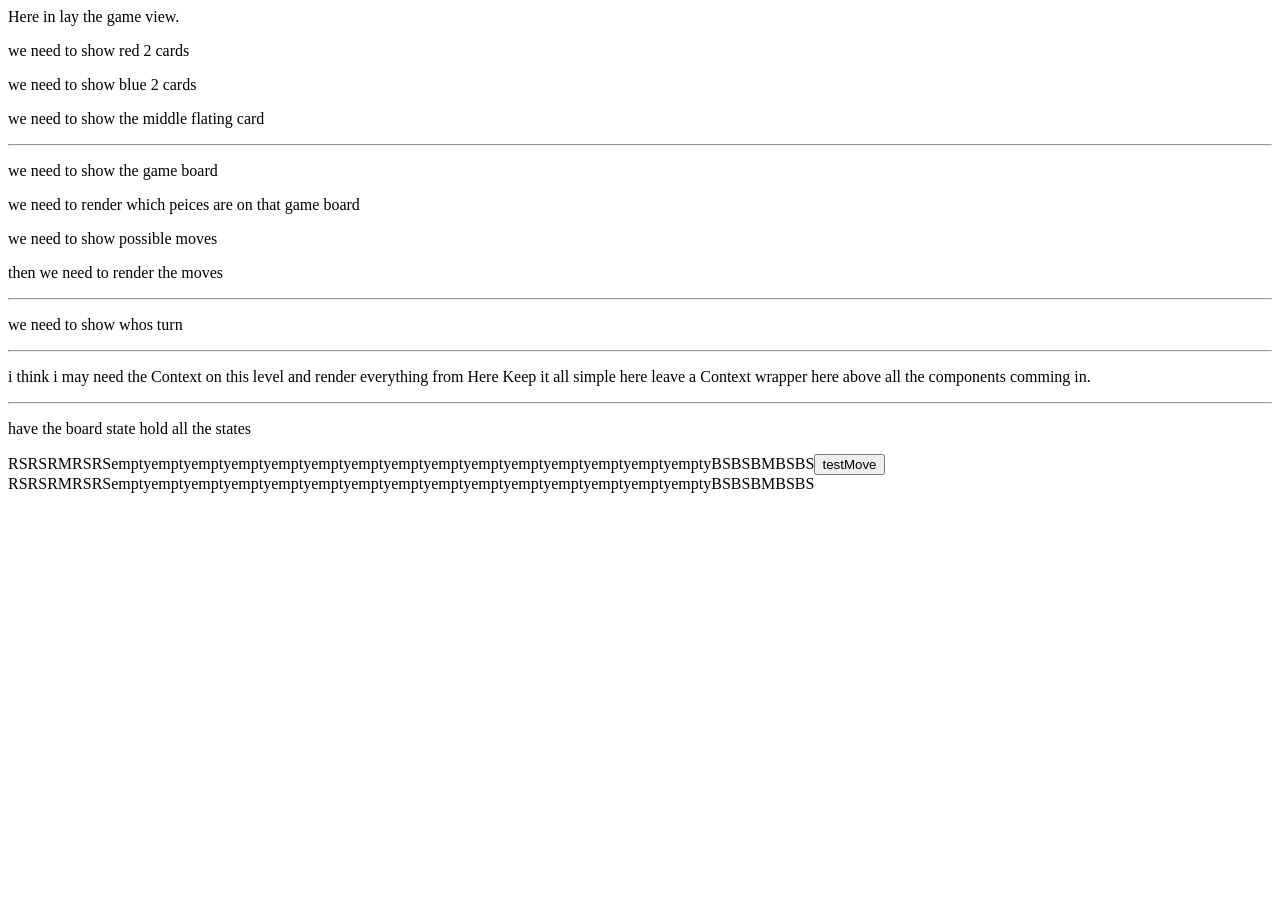
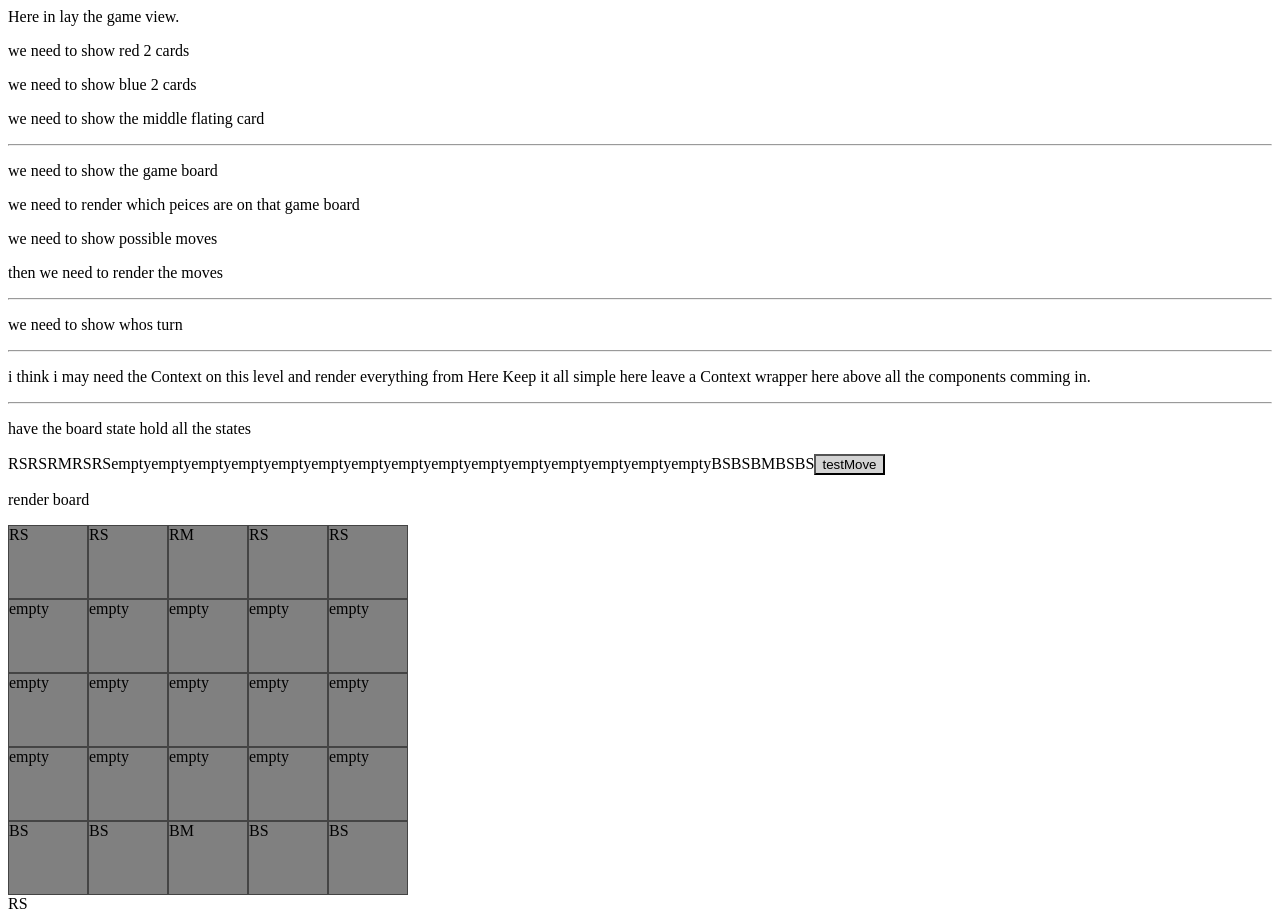
Before and after one commit to homercrates/onitama, a React (Vite) app: page / in a window 1280 px wide. Before the commit the page ends 800 px from the top, so only its background shows below. Built offline with nearby package versions, Linux system fonts and the light colour scheme.

Commit message:
fixed Board() cleaned up ColorBoard and uneeded MoveHandler

```diff
--- a/src/board/Board.js
+++ b/src/board/Board.js
@@ -1,4 +1,6 @@
-import React, { useState } from 'react';
+import React, { useState, useEffect } from 'react';
+
+import RenderMap from './RenderMap';
 
 const Board = () => {
     const [board, setBoard] = useState([
@@ -8,52 +10,57 @@ const Board = () => {
         ['empty', 'empty', 'empty', 'empty', 'empty'],
         ['BS', 'BS', 'BM', 'BS', 'BS']
     ]);
-    console.log(board);
+    useEffect(() => {
+        console.log(board);
+    }, [board])
+
     const testOneMove = (fromA, fromB, toA, toB) => {
         let hold = [...board];
-        console.log('hold: ' + hold);
-        let extractedPiece = hold[fromA].splice(fromB, 1, "empty");
-        console.log(extractedPiece)
-        let placePiece = hold[toA].splice(toB, 1, extractedPiece);
-        console.log(placePiece)
+        let extractedPiece = hold[fromA][fromB]
+        let placePiece = hold[toA][toB]
+
+        if (extractedPiece === 'empty') throw new Error('no piece to move')
+
+        hold[fromA][fromB] = "empty"
+        hold[toA][toB] = extractedPiece
+
+        if (placePiece !== 'empty') console.log(`${extractedPiece} killed ${placePiece}`)
+        console.log(`${extractedPiece} moves from [${fromA}][${fromB}] to [${toA}][${toB}]`)
+
         setBoard(hold);
-        console.log("hold done: " + hold)
     }
-
+    // exported MoveHandler();
     // PROBLEM LEFT OFF HERE
     // its splcing good just places ["RS"] inside so double array
     // I just want it to put "RS" not ["RS"]
     // my guess is something like indexOF valueOf
 
+    // use this but change the name later
+    // const buttonTest = () => MoveHandler(testOneMove);
     const buttonTest = () => {
-        console.log('click');
-        // get fromA fromB by clicking on piece
-        // highlight possible moves
-        //get toA toB by clicking on place
+        console.log('click')
+        testOneMove(0, 0, 1, 0)
+    }
 
-        // pass the fromA fromB toA toB values here and do move
-        testOneMove(0, 0, 1, 0);
-    }
+    const spillMap = RenderMap(board)
+
+    // render the board indiv <div>s  can control style here
 
     return (
         <div>
             {board}
-            <button onClick={buttonTest} >testMove</button>
-            {board}
+            <button style={{ backgroundColor: 'lightgrey' }} onClick={buttonTest} >testMove</button>
+            <div>
+                <p>render board</p>
+                <div>
+                    {spillMap}
+                </div>
+                <div>
+                    {board[0][0]}
+                </div>
+            </div>
         </div>
     )
 }
 
 export default Board;
-
-/*
-[
-    [['RS'],['RS'],['RM',"throne"],['RS'],['RS']],
-    [[],[],[],[],[]],
-    [[],[],[],[],[]],
-    [[],[],[],[],[]],
-    [['BS'],['BS'],['BM',"throne"],['BS'],['BS']]
-]
-*/
-// board[0][0]  has 'RS'
-// board[1][0] is one sqaure up
--- /dev/null
+++ b/src/board/RenderMap.js
@@ -0,0 +1,38 @@
+import React from 'react';
+
+const RenderMap = (props) => {
+    console.log(props)
+
+
+    return (
+        <div className="boardBorder">
+            {props.map((key, index) => (
+                <React.Fragment key={index}>
+                    {key.map((i, ii) => (
+
+                        <div key={`${i}${index}${ii}`} className="innerPiece">
+                            {i}
+                        </div>
+                    ))}
+                </React.Fragment>
+            ))}
+        </div>
+    )
+    /*
+            return (
+                <div className="boardBorder">
+                    border
+                    {props.map((key, i) => (
+                        <div className="innerPiece">
+                            {key[i]}
+                        </div>))}
+                </div>
+            );
+      */
+};
+
+export default RenderMap;
+
+
+// trying to map right
+// board[0][0]  board [0][1]
--- a/src/style.css
+++ b/src/style.css
@@ -0,0 +1,21 @@
+
+.boardBorder {
+    display: flex;
+    flex-direction: row;
+    flex-flow: wrap;
+    width: 50vh;
+    background-color: beige;
+
+    max-width: 50vh;
+}
+
+.innerPiece {
+    display: flex;
+    flex: 1 1 auto;
+    flex-direction: column;
+    align-items: flex-start;
+    height: 9vh;
+    width: 9vh;
+    background-color: grey;
+    border: 0.1vh solid #444;
+}
--- a/src/view/GameView.js
+++ b/src/view/GameView.js
@@ -1,11 +1,13 @@
 import React from 'react';
 
 import Board from '../board/Board';
+
 const GameView = () => {
     return (
+
         <div>
             Here in lay the game view.
-            <p>we need to show red 2 cards</p>
+                <p>we need to show red 2 cards</p>
             <p>we need to show blue 2 cards</p>
             <p> we need to show the middle flating card</p>
             <hr />
@@ -24,6 +26,7 @@ const GameView = () => {
             <p>have the board state hold all the states</p>
             <Board />
         </div>
+
     )
 }
 
```
